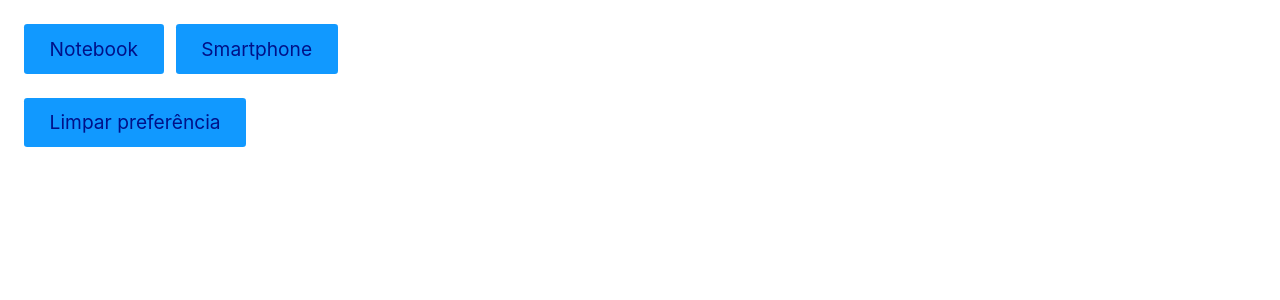
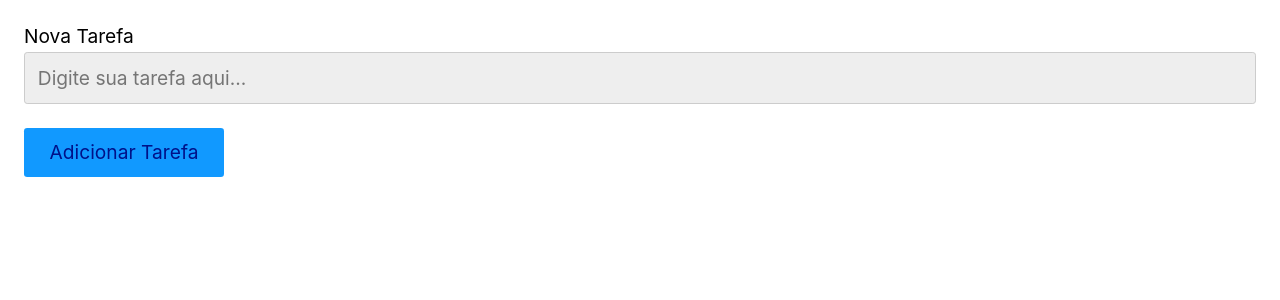
Before and after one commit to EdineiPinho/React-Tests, a React (Create React App) app: page / in a window 1280 px wide. Shown: the top 300 px of the page. Built offline with nearby package versions, Linux system fonts and the light colour scheme.

Commit message:
A taskList project using useRef

```diff
--- a/src/App.js
+++ b/src/App.js
@@ -1,10 +1,10 @@
 import React from 'react';
-import HookUseEffect from './Hooks/HookUseEffect/HookUseEffect';
+import HookUseRef from './Hooks/HookUseRef/HookUseRef';
 
 const App = () => {
 
   return (<React.Fragment>
-    <HookUseEffect />
+    <HookUseRef />
   </React.Fragment>);
 };
 
--- /dev/null
+++ b/src/Hooks/HookUseRef/HookUseRef.js
@@ -0,0 +1,49 @@
+import React from 'react';
+
+const HookUseRef = () => {
+  const [task, setTask] = React.useState([]);
+  const [input, setInput] = React.useState('');
+  const inputElement = React.useRef();
+  const listElements = React.useRef();
+  const estiloBotao = {
+    width: '32px',
+    height: '32px',
+    marginLeft: '12px',
+    color: 'red',
+    cursor: 'pointer'
+  };
+  function handleClick() {
+    setTask([...task, input]);
+    setInput('');
+    inputElement.current.focus();
+  }
+  function excluirTarefa(e) {
+    const indexNumber = e.currentTarget.parentElement.id[2];
+    const tarefas = [...task];
+    tarefas.splice(indexNumber, 1);
+    setTask(tarefas);
+  }
+
+  return (
+    <React.Fragment>
+      <ul ref={listElements}>
+        {task.map((tarefa, index) => (
+          <li id={`id${index}`} key={index} className="listItem">{tarefa}<a style={estiloBotao} title="Excluir tarefa" onClick={excluirTarefa}>x</a></li>
+        ))}
+      </ul>
+      <label for='tasks'>Nova Tarefa</label>
+      <input
+        ref={inputElement}
+        type="text"
+        id='tasks'
+        placeholder='Digite sua tarefa aqui...'
+        value={input}
+        onChange={
+          ({ target }) => setInput(target.value)
+        } />
+      <br />
+      <button onClick={handleClick}>Adicionar Tarefa</button>
+    </React.Fragment>)
+}
+
+export default HookUseRef;
```
